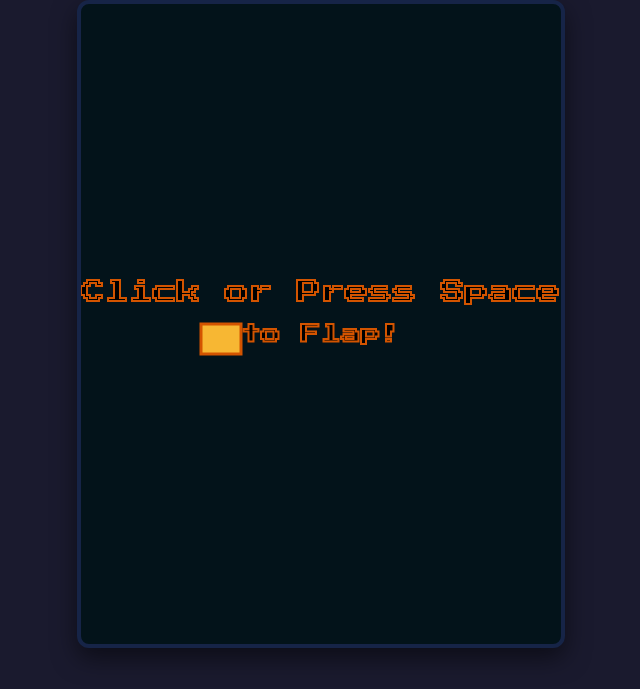
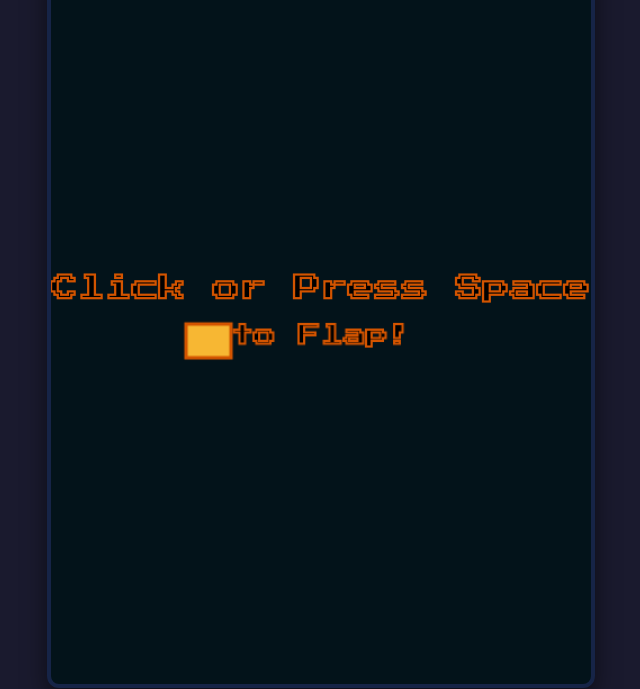
Before and after one commit to shashwat1920/flappy-boii, a plain HTML site: page index.html in a window 1280 px wide. Shown: the part 111-800 px from the top of the page, without its empty margins (319-959 px from the left). Drawn offline with Linux system fonts and the light colour scheme.

Commit message:
Update index.html

```diff
--- a/index.html
+++ b/index.html
@@ -53,16 +53,40 @@
         const canvas = document.getElementById('gameCanvas');
         const ctx = canvas.getContext('2d');
 
-        // Set canvas dimensions - suitable for most laptop screens
-        const canvasWidth = 480;
-        const canvasHeight = 640;
-        canvas.width = canvasWidth;
-        canvas.height = canvasHeight;
+        // Set base game dimensions for a consistent aspect ratio
+        const gameWidth = 480;
+        const gameHeight = 640;
+        canvas.width = gameWidth;
+        canvas.height = gameHeight;
+
+        // --- Responsive Canvas Sizing ---
+        function resizeGame() {
+            const viewportWidth = window.innerWidth;
+            const viewportHeight = window.innerHeight;
+            const gameAspectRatio = gameWidth / gameHeight;
+            const viewportAspectRatio = viewportWidth / viewportHeight;
+
+            let newCanvasWidth, newCanvasHeight;
+
+            // Adjust canvas size based on which dimension is the constraint, using 90% of the viewport
+            if (viewportAspectRatio > gameAspectRatio) {
+                // Viewport is wider than the game, so height is the limiting factor
+                newCanvasHeight = viewportHeight * 0.9;
+                newCanvasWidth = newCanvasHeight * gameAspectRatio;
+            } else {
+                // Viewport is taller than the game, so width is the limiting factor
+                newCanvasWidth = viewportWidth * 0.9;
+                newCanvasHeight = newCanvasWidth / gameAspectRatio;
+            }
+
+            canvas.style.width = `${newCanvasWidth}px`;
+            canvas.style.height = `${newCanvasHeight}px`;
+        }
 
         // --- Game Constants ---
         const BIRD_WIDTH = 40;
         const BIRD_HEIGHT = 30;
-        const BIRD_X = canvas.width / 4;
+        const BIRD_X = gameWidth / 4;
         const GRAVITY = 0.1; // Slower, more forgiving gravity
         const FLAP_STRENGTH = -4; // A gentler flap to match the new gravity
 
@@ -331,9 +355,11 @@
         window.addEventListener('keydown', handleInput);
         window.addEventListener('mousedown', handleInput);
         window.addEventListener('touchstart', handleInput);
+        window.addEventListener('resize', resizeGame); // Add resize listener
 
         // --- Initialize and Start ---
         resetGame(); // Set up the initial state
+        resizeGame(); // Set initial canvas size based on the window
         gameLoop(); // Start the game loop
     </script>
 </body>
```
